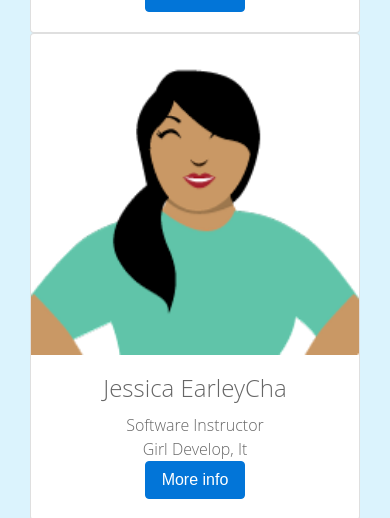
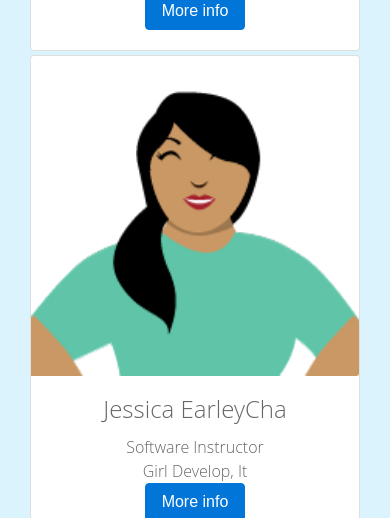
Before and after one commit to chatasweetie/international-womens-day, a Flask app: page /speakers in a window 390 px wide. Shown: the part 2210-2728 px from the top of the page. Run offline with Flask 2, Linux system fonts and the light colour scheme; some libraries are stand-ins or nearby versions.

Commit message:
added spacing for cards

```diff
--- a/templates/organizers.html
+++ b/templates/organizers.html
@@ -18,7 +18,7 @@
       <div class="card-deck">
 
       {% for speaker in organizers_data %}
-      <div class="col-md-6 col-lg-4">
+      <div class="col-md-6 col-lg-4 card-pad">
         <div class="card center-text {{ speaker.color}}">
           <img class="card-img-top speaker-photo" src= "{{ speaker.personal_info["photo"] }}" alt="{{ speaker.first_name }} {{ speaker.last_name }}">
           <div class="card-block">
--- a/templates/speakers.html
+++ b/templates/speakers.html
@@ -21,7 +21,7 @@
       <div class="card-deck">
 
       {% for speaker in speaker_data %}
-      <div class="col-md-6 col-lg-4 speaker-pad">
+      <div class="col-md-6 col-lg-4 card-pad">
         <div class="card center-text">
           <img class="card-img-top speaker-photo" src= "{{ speaker.personal_info["photo"] }}" alt="{{ speaker.first_name }} {{ speaker.last_name }}">
           <div class="card-block">
```
